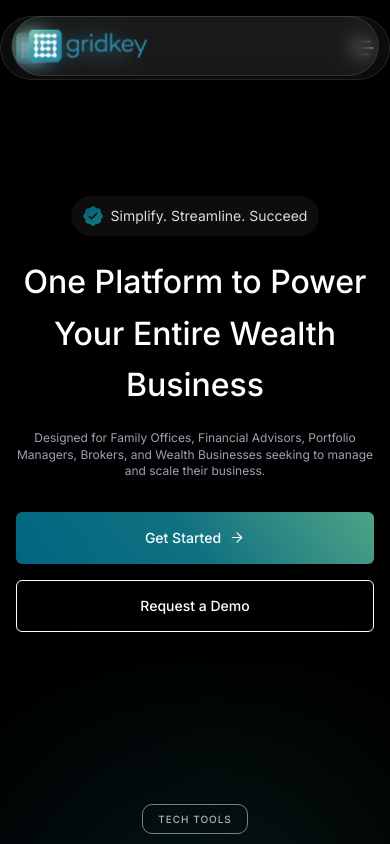
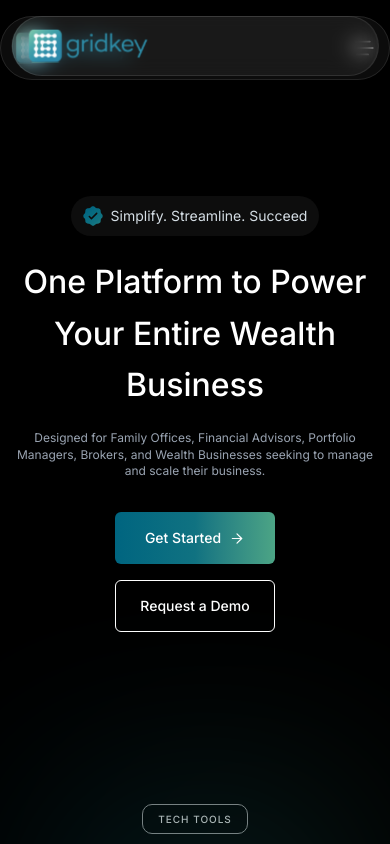
Before and after one commit to utsavGridKey/landing-website, a Next.js app: page / in a window 390 px wide. Shown: the top 844 px of the page. Built offline with nearby package versions, Linux system fonts and the light colour scheme.

Commit message:
Linkes kixed in the mobile screens

```diff
--- a/src/app/MobileScreen.tsx
+++ b/src/app/MobileScreen.tsx
@@ -1,4 +1,5 @@
 import Image from "next/image";
+import Link from "next/link";
 import { useState } from "react";
 import BarChartIcon from "../assets/barChart.svg";
 import BasketIcon from "../assets/basketWheel.svg";
@@ -25,9 +26,9 @@ const MobileScreen = () => {
         <div className="self-stretch inline-flex justify-between items-center">
           <Image width={115} height={31} alt="a" src="/fullLogo.svg" />
           <div className="size-6 relative rounded-md flex justify-center items-center">
-            <button>
+            <Link href="/">
               <Image width={100} height={100} alt="a" src="/burgermenu.svg" />
-            </button>
+            </Link>
           </div>
         </div>
         <div className="self-stretch opacity-0 flex flex-col justify-center items-center">
@@ -101,44 +102,31 @@ const MobileScreen = () => {
           </div>
         </div>
         <div className="self-stretch flex flex-col justify-center items-center gap-4">
-          <div
+          <Link
+            className="w-40 px-6 py-4 bg-gradient-to-r from-[#006580] via-[#107281] to-[#4ca485] rounded-sm flex justify-center items-center gap-2 cursor-pointer"
+            href="https://gridkey.in/app/dashboard"
+          >
+            <div className="text-white text-sm font-medium">Get Started</div>
+            <div className="size-4 relative">
+              <Image
+                src="/rightArrow.svg"
+                alt="Arrow check"
+                width={20}
+                height={20}
+                priority
+              />
+            </div>
+          </Link>
+          <Link
+            href="https://calendly.com/gridkey/introduction-to-gridkey-platform?month=2024-01"
+            target="_blank"
             data-property-1="Default"
-            className="self-stretch px-6 py-4 bg-linear-52 from-[#006580] via-[#107281] via 40% to-[#4ca485] rounded-sm inline-flex justify-center items-center gap-2 overflow-hidden"
+            className="w-40 px-6 py-4 rounded-sm  outline-1 outline-offset-[-1px] outline-white inline-flex justify-center items-center gap-2 overflow-hidden cursor-pointer"
           >
-            <div className="justify-start text-white text-sm font-medium ">
-              Get Started
-            </div>
-            <svg
-              xmlns="http://www.w3.org/2000/svg"
-              width="16"
-              height="17"
-              viewBox="0 0 16 17"
-              fill="none"
-            >
-              <path
-                d="M3.33325 8.5H12.6666"
-                stroke="#F6F8F9"
-                strokeWidth="1.2"
-                strokeLinecap="round"
-                strokeLinejoin="round"
-              />
-              <path
-                d="M8 3.83301L12.6667 8.49967L8 13.1663"
-                stroke="white"
-                strokeWidth="1.2"
-                strokeLinecap="round"
-                strokeLinejoin="round"
-              />
-            </svg>
-          </div>
-          <div
-            data-property-1="Default"
-            className="self-stretch px-6 py-4 rounded-sm outline-1 outline-offset-[-1px] outline-white inline-flex justify-center items-center gap-2 overflow-hidden"
-          >
-            <div className="justify-start text-white text-sm font-medium ">
+            <div className="justify-start text-white text-sm font-medium font-['Inter']">
               Request a Demo
             </div>
-          </div>
+          </Link>
         </div>
       </div>
       {/**------------------------------------------------------------------------------- */}
```
